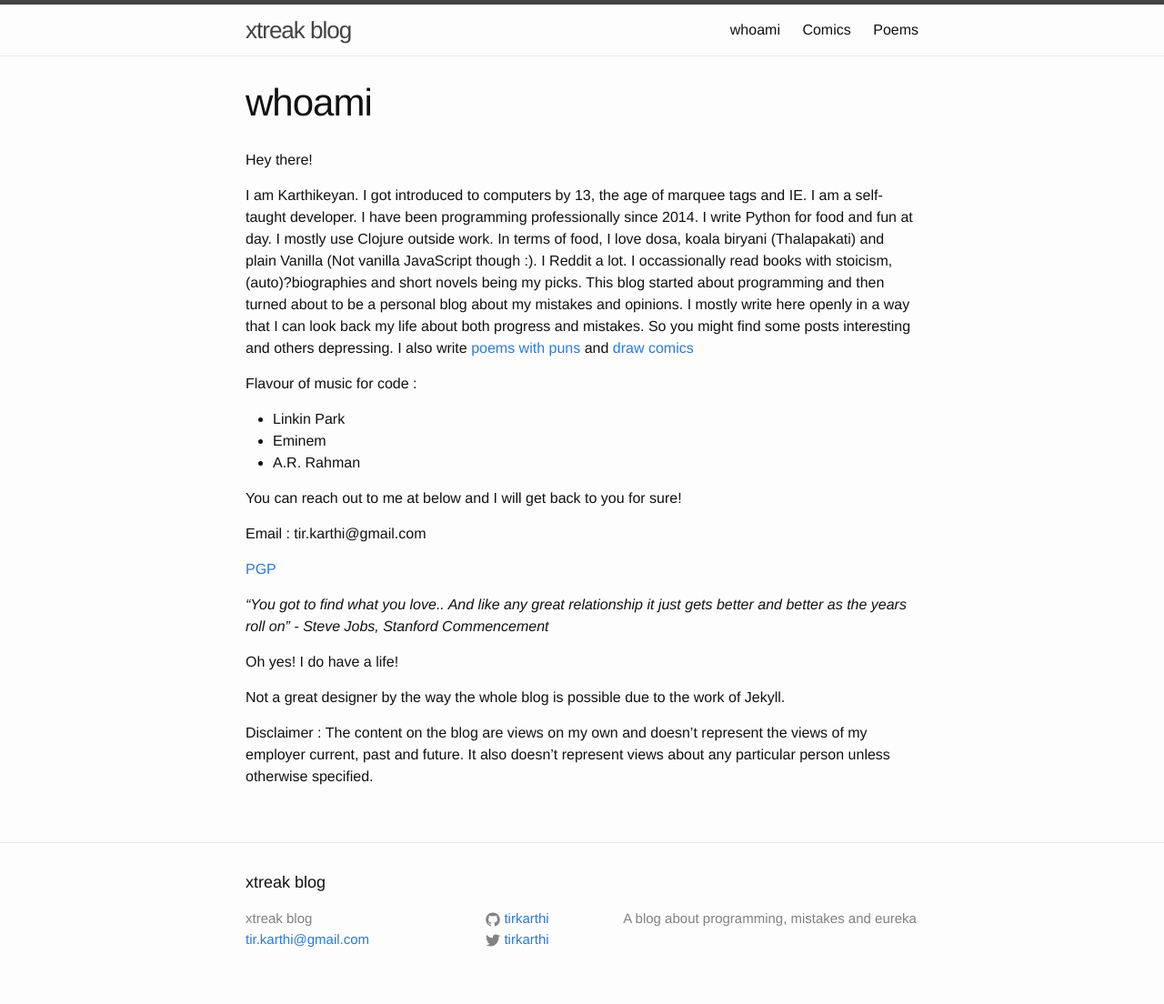
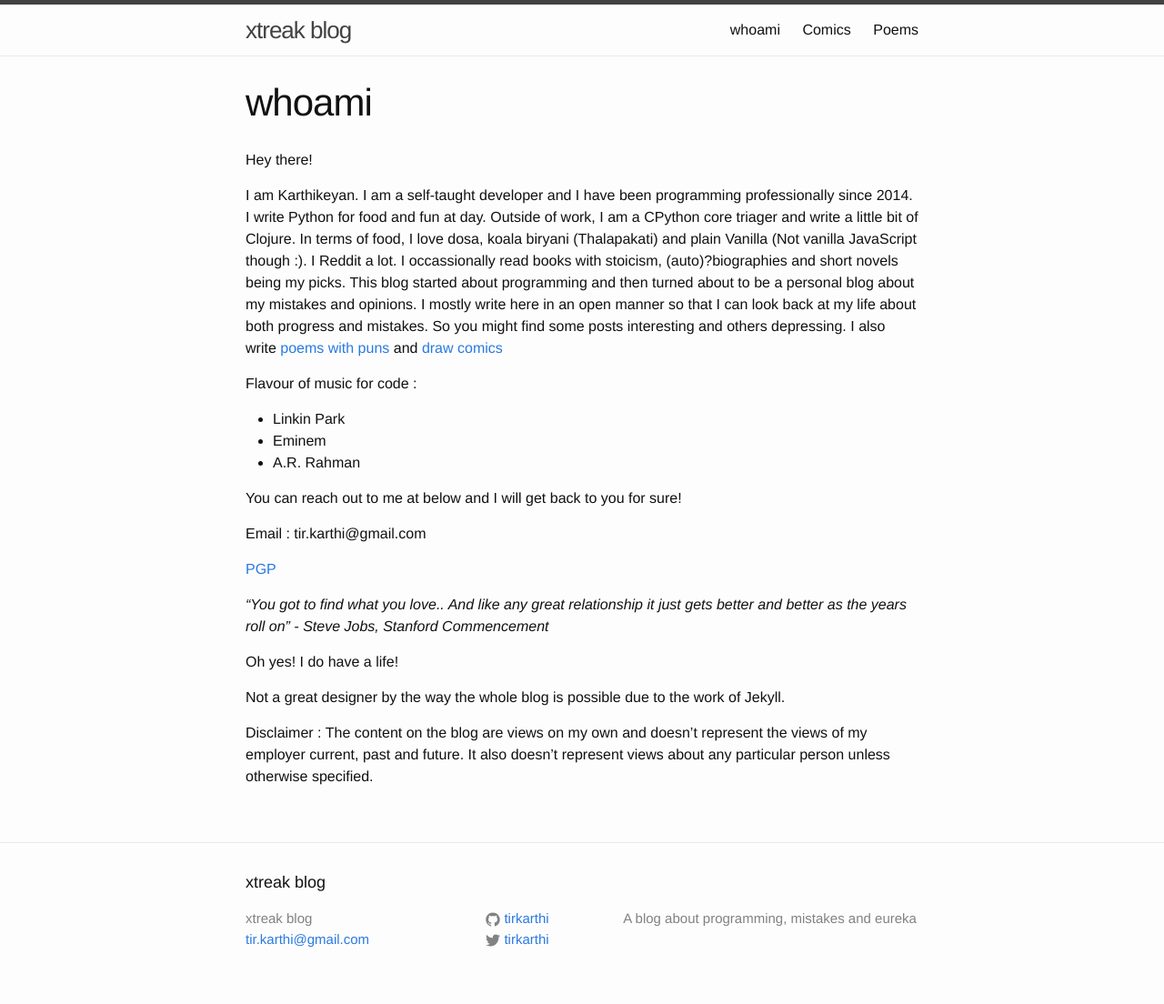
Before and after one commit to tirkarthi/tirkarthi.github.io, a Jekyll site: the page built from about.md, in a window 1280 px wide. Shown: the whole page at 91% size. Built offline with Jekyll 4.4.1, drawn with Linux system fonts in a browser that asks for light colours.

Commit message:
Yay! CPython core triager

```diff
--- a/about.md
+++ b/about.md
@@ -6,7 +6,7 @@
 
 Hey there!
 
-I am Karthikeyan. I got introduced to computers by 13, the age of marquee tags and IE. I am a self-taught developer. I have been programming professionally since 2014. I write Python for food and fun at day. I mostly use Clojure outside work. In terms of food, I love dosa, koala biryani (Thalapakati) and plain Vanilla (Not vanilla JavaScript though :). I Reddit a lot. I occassionally read books with stoicism, (auto)?biographies and short novels being my picks. This blog started about programming and then turned about to be a personal blog about my mistakes and opinions. I mostly write here openly in a way that I can look back my life about both progress and mistakes. So you might find some posts interesting and others depressing. I also write [poems with puns](/poems/) and [draw comics](/comics/)
+I am Karthikeyan. I am a self-taught developer and I have been programming professionally since 2014. I write Python for food and fun at day. Outside of work, I am a CPython core triager and write a little bit of Clojure. In terms of food, I love dosa, koala biryani (Thalapakati) and plain Vanilla (Not vanilla JavaScript though :). I Reddit a lot. I occassionally read books with stoicism, (auto)?biographies and short novels being my picks. This blog started about programming and then turned about to be a personal blog about my mistakes and opinions. I mostly write here in an open manner so that I can look back at my life about both progress and mistakes. So you might find some posts interesting and others depressing. I also write [poems with puns](/poems/) and [draw comics](/comics/)
 
 Flavour of music for code :
 
```
